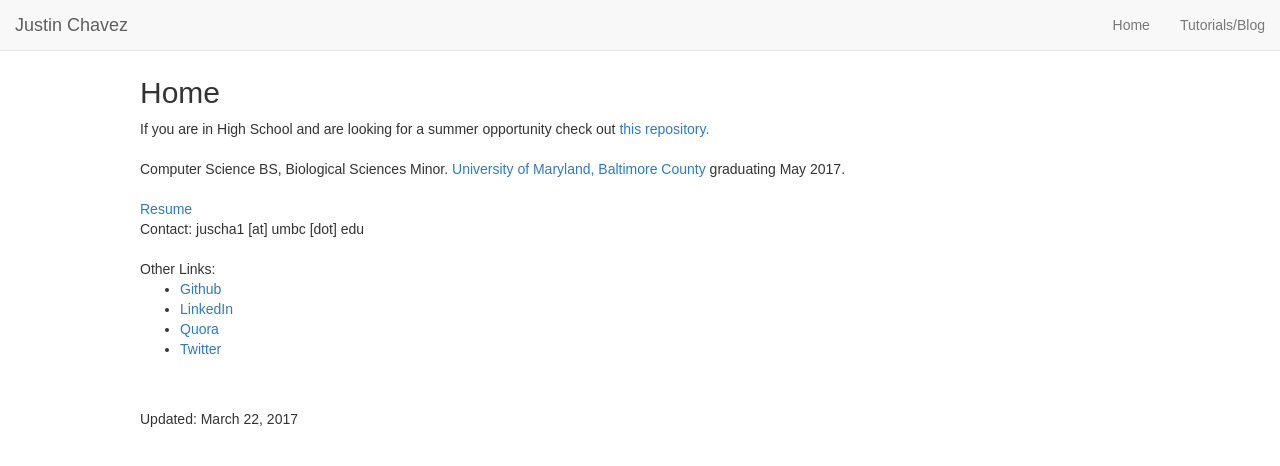
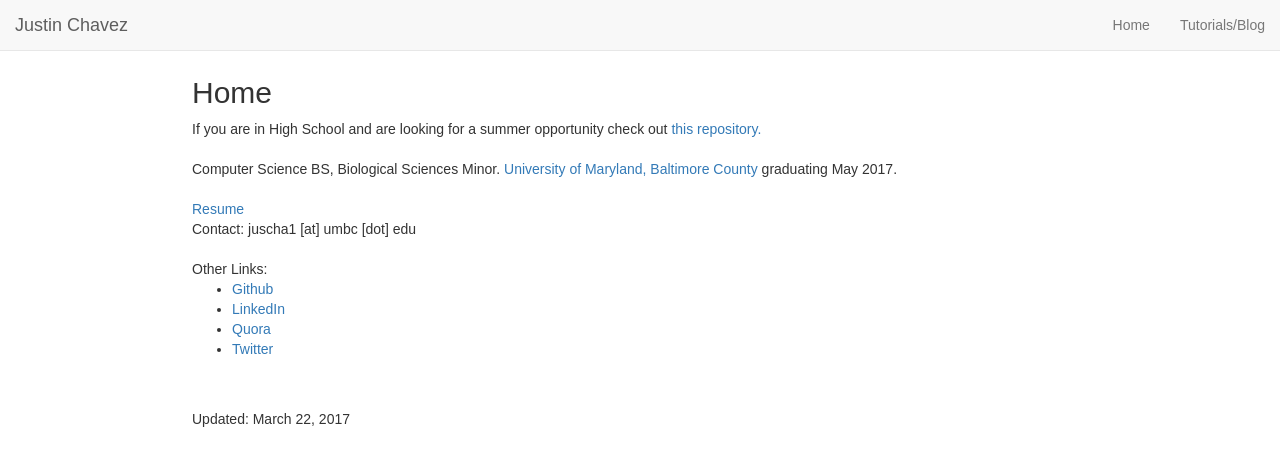
Before and after one commit to JustinChavez/JustinChavez.github.io, a Flask app: page / in a window 1280 px wide. Shown: the top 466 px of the page. Run offline with Flask 2, Linux system fonts and the light colour scheme; some libraries are stand-ins or nearby versions.

Commit message:
fix sizing

```diff
--- a/personalSite/static/custom.css
+++ b/personalSite/static/custom.css
@@ -1,8 +1,8 @@
 body {
     padding-top: 4em;
     font-family: Arial, "Helvetica Neue" , Helvetica, sans-serif;
-    padding-left: 10em;
-    padding-right: 10em;
+    padding-left: 15%;
+    padding-right: 15%;
 }
 
 /* Note this messes with .navbar-right*/
```
